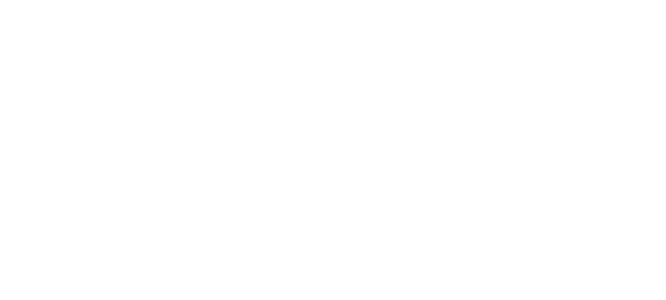
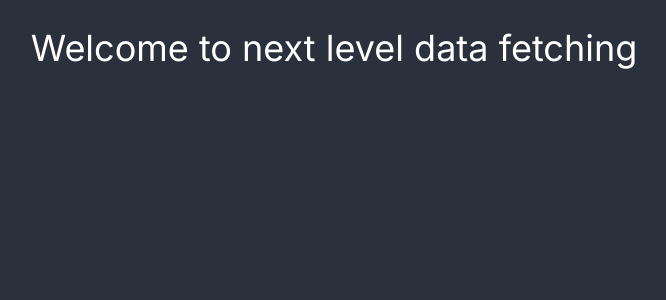
Before and after one commit to searchsakib/next-level-data-fetching, a Next.js app: page / in a window 1280 px wide. Shown: the top 300 px of the page, without its empty margins (306-972 px from the left). Built offline with nearby package versions, Linux system fonts and the light colour scheme.

Commit message:
theme added from daisyui in tailwind config, changed layout.js html data-theme to dim

```diff
--- a/src/app/layout.js
+++ b/src/app/layout.js
@@ -10,7 +10,7 @@ export const metadata = {
 
 export default function RootLayout({ children }) {
   return (
-    <html lang="en" suppressHydrationWarning>
+    <html lang="en" data-theme="dim" suppressHydrationWarning>
       <body className={inter.className} suppressHydrationWarning>
         {children}
       </body>
--- a/tailwind.config.js
+++ b/tailwind.config.js
@@ -5,14 +5,41 @@ module.exports = {
     './src/components/**/*.{js,ts,jsx,tsx,mdx}',
     './src/app/**/*.{js,ts,jsx,tsx,mdx}',
   ],
-  theme: {
-    extend: {
-      backgroundImage: {
-        'gradient-radial': 'radial-gradient(var(--tw-gradient-stops))',
-        'gradient-conic':
-          'conic-gradient(from 180deg at 50% 50%, var(--tw-gradient-stops))',
-      },
-    },
+  daisyui: {
+    themes: [
+      'light',
+      'dark',
+      'cupcake',
+      'bumblebee',
+      'emerald',
+      'corporate',
+      'synthwave',
+      'retro',
+      'cyberpunk',
+      'valentine',
+      'halloween',
+      'garden',
+      'forest',
+      'aqua',
+      'lofi',
+      'pastel',
+      'fantasy',
+      'wireframe',
+      'black',
+      'luxury',
+      'dracula',
+      'cmyk',
+      'autumn',
+      'business',
+      'acid',
+      'lemonade',
+      'night',
+      'coffee',
+      'winter',
+      'dim',
+      'nord',
+      'sunset',
+    ],
   },
   plugins: [require('daisyui')],
 };
```
